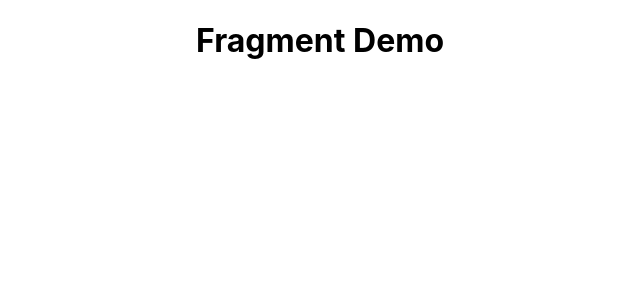
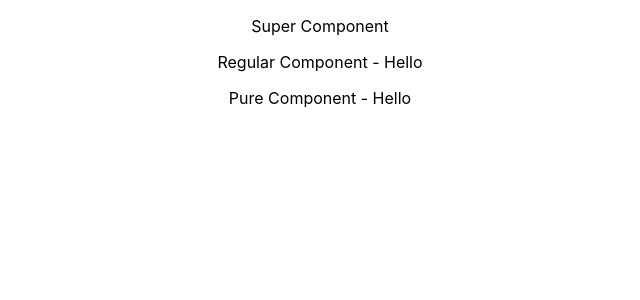
Before and after one commit to PiyushJiwane/ReactJS, a React (Create React App) app in the folder hello-world/: page / in a window 1280 px wide. Shown: the top 300 px of the page, without its empty margins (320-960 px from the left). Built offline with nearby package versions, Linux system fonts and the light colour scheme.

Commit message:
understand the pure component and its benifits in ReactJS

```diff
--- a/hello-world/src/App.js
+++ b/hello-world/src/App.js
@@ -14,14 +14,22 @@ import styles from './appStyle.module.css';
 import Form from './Components/Form';
 import LifeCycleA from './Components/LifeCycleA';
 import FragmentDemo from "./Components/FragmentDemo";
+import SuperComponent from "./Components/SuperComponent";
 
 function App() {
-  //Fragments in ReactJS
+  //Pure Component in ReactJS
   return(
     <div className="App">
-      <FragmentDemo/>
+      <SuperComponent/>
     </div>
   )
+
+  //Fragments in ReactJS
+  // return(
+  //   <div className="App">
+  //     <FragmentDemo/>
+  //   </div>
+  // )
 
 
   // Basic of Form Handling in ReactJS
--- /dev/null
+++ b/hello-world/src/Components/PureComponentEx.js
@@ -0,0 +1,14 @@
+import React, { PureComponent } from 'react'
+
+class PureComponentEx extends PureComponent {
+    render() {
+        console.log("--------------PureComponent----------------");
+        return (
+            <div>
+                Pure Component - {this.props.msg}
+            </div>
+        )
+    }
+}
+
+export default PureComponentEx
--- /dev/null
+++ b/hello-world/src/Components/RegularComponentEx.js
@@ -0,0 +1,14 @@
+import React, { Component } from 'react'
+
+class RegularComponentEx extends Component {
+    render() {
+        console.log("--------------RegularComponent----------------");
+        return (
+            <div>
+                <p>Regular Component - {this.props.msg}</p>
+            </div>
+        )
+    }
+}
+
+export default RegularComponentEx
--- /dev/null
+++ b/hello-world/src/Components/SuperComponent.js
@@ -0,0 +1,34 @@
+import React, { Component } from 'react'
+import PureComponentEx from './PureComponentEx'
+import RegularComponentEx from './RegularComponentEx'
+
+class SuperComponent extends Component {
+    constructor(props) {
+        super(props)
+
+        this.state = {
+             mesg:"Hello"
+        }
+    }
+
+    componentDidMount(){
+        setInterval(()=>{
+            this.setState({
+                mesg:"Hello"
+            })
+        },2000)
+    }
+
+    render() {
+        console.log("--------------SuperComponent----------------");
+        return (
+            <div>
+                <p>Super Component</p>
+                <RegularComponentEx msg={this.state.mesg}/>
+                <PureComponentEx msg={this.state.mesg}/>
+            </div>
+        )
+    }
+}
+
+export default SuperComponent
```
